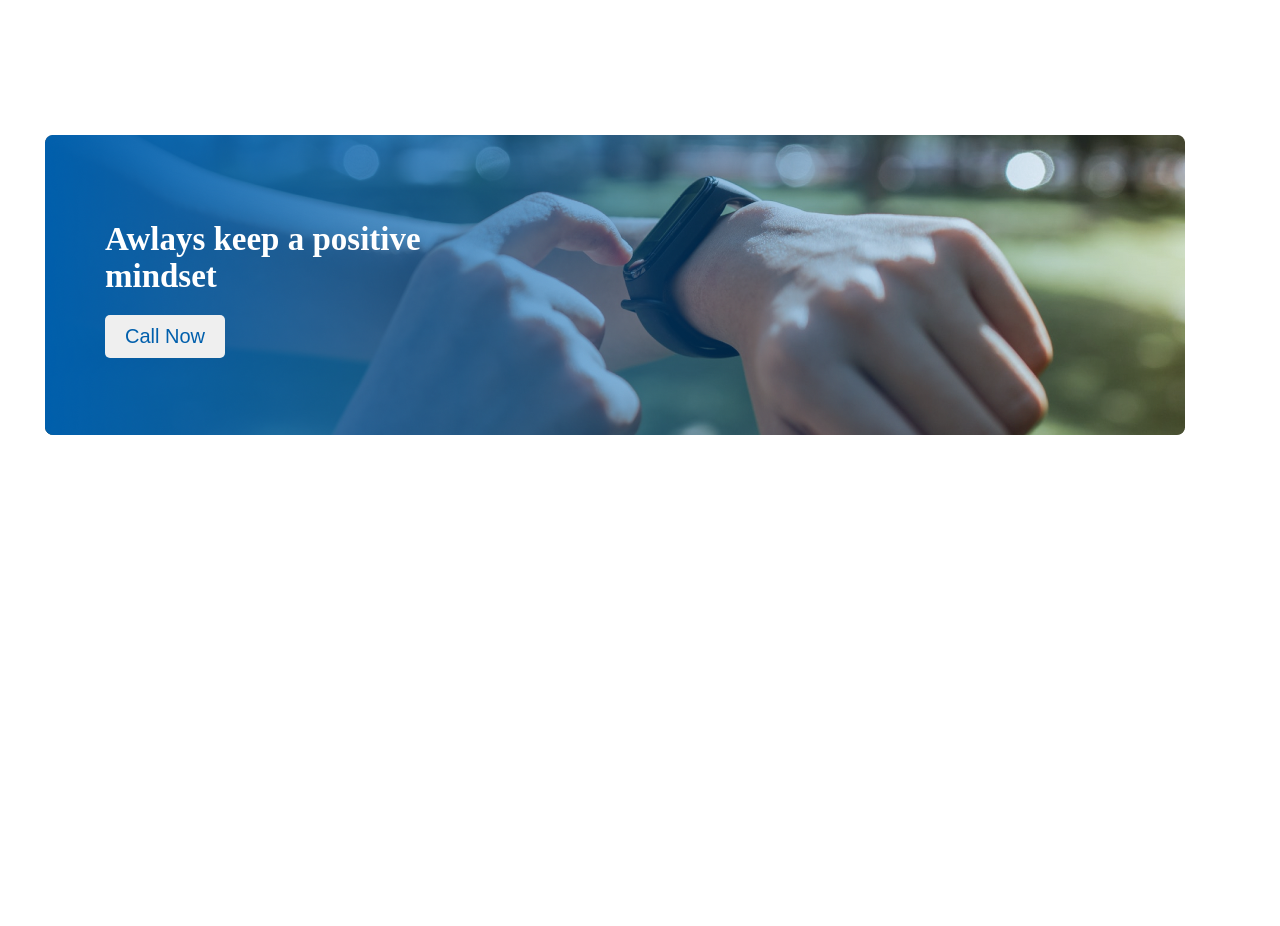
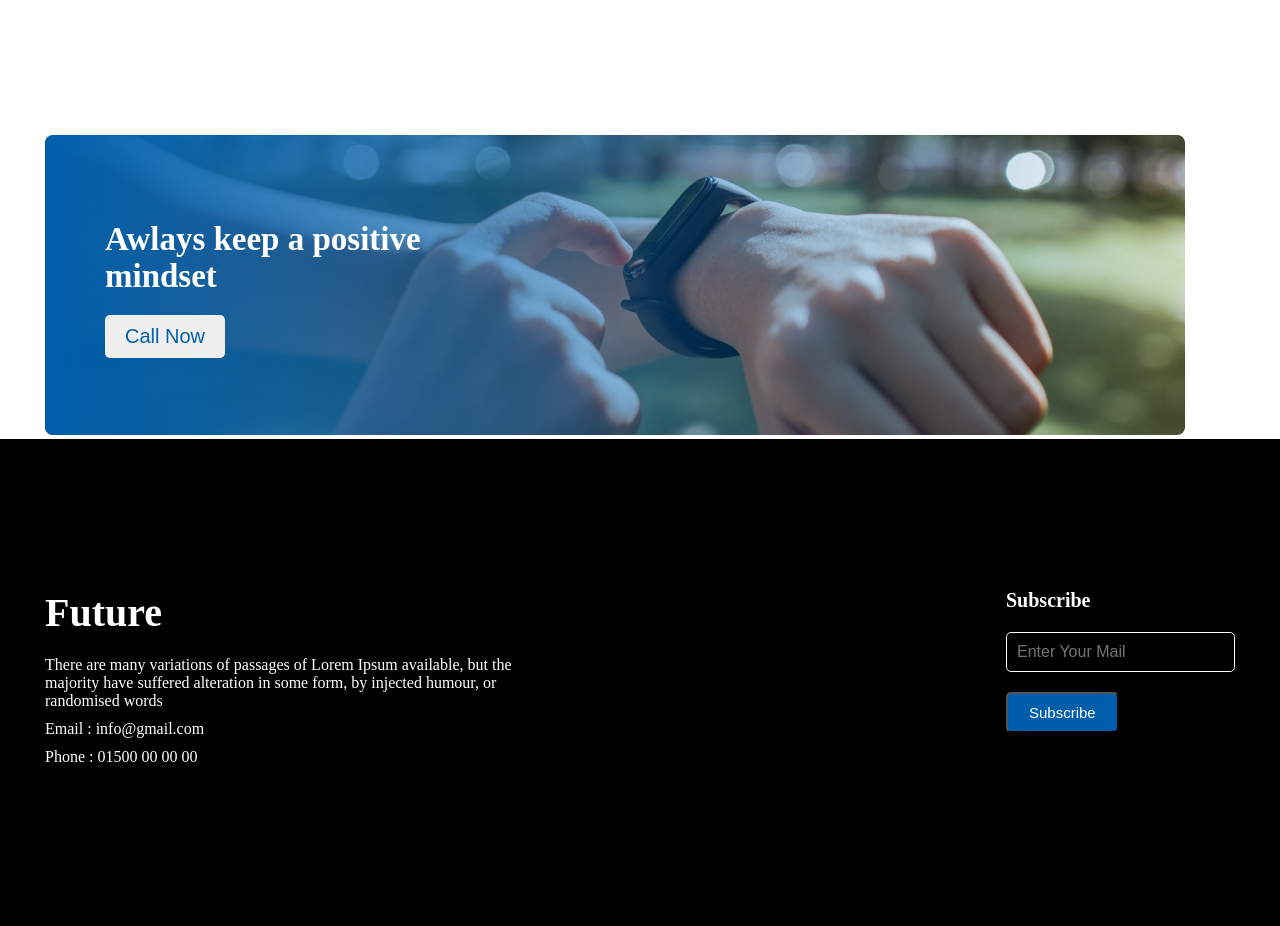
Before and after one commit to mefahim/reset_6_assignment_1, a plain HTML site: page index.html in a window 1280 px wide. Shown: the part 1990-2916 px from the top of the page. Before the commit the page ends 2429 px from the top, so only its background shows below. Drawn offline with Linux system fonts and the light colour scheme.

Commit message:
footer part done

```diff
--- a/index.html
+++ b/index.html
@@ -90,5 +90,22 @@
         </div>
      </section>
      <!-- positive mindset part end -->
+     <!-- footer part start -->
+     <footer>
+        <div class="container flex">
+            <div class="footer_left_content">
+                <h2>Future</h2>
+                <p>There are many variations of passages of Lorem Ipsum available, but the majority have suffered alteration in some form, by injected humour, or randomised words</p>
+                <p>Email : info@gmail.com</p>
+                <p>Phone : 01500 00 00 00</p>
+            </div>
+            <div class="footer_right_content">
+                <h2>Subscribe</h2>
+                <input type="text" placeholder="Enter Your Mail">
+                <button>Subscribe</button>
+            </div>
+        </div>
+     </footer>
+     <!-- footer part end -->
 </body>
 </html>
--- a/style.css
+++ b/style.css
@@ -1,6 +1,7 @@
 *{
     margin: 0px;
     padding: 0px;
+    font: roboto, sans-serif;
 }
 .container{
     max-width: 1190px;
@@ -115,3 +116,42 @@ header .flex{
     border-radius: 5px;
     border: 0px solid #fff;
 }
+footer{
+    background-color: black;
+    padding: 50px 0px;
+}
+footer .container{
+    justify-content: space-between;
+    color: #fff;
+}
+.footer_left_content{
+    width: 40%;
+}
+.footer_left_content h2{
+    font-size: 40px;
+    padding-bottom: 20px;
+}
+.footer_left_content p{
+    padding-bottom: 10px;
+}
+.footer_right_content input{
+    display: block;
+    padding: 10px;
+    background-color: black;
+    border: 1px solid #fff;
+    border-radius: 5px;
+    font-size: 16px;
+    color: #fff;
+}
+.footer_right_content h2{
+    font-size: 20px;
+    padding-bottom: 20px;
+}
+.footer_right_content button{
+    margin-top: 20px;
+    background: #005FAC;
+    color: #fff;
+    padding: 10px 21px;
+    border-radius: 5px;
+    font-size: 15px;
+}
```
